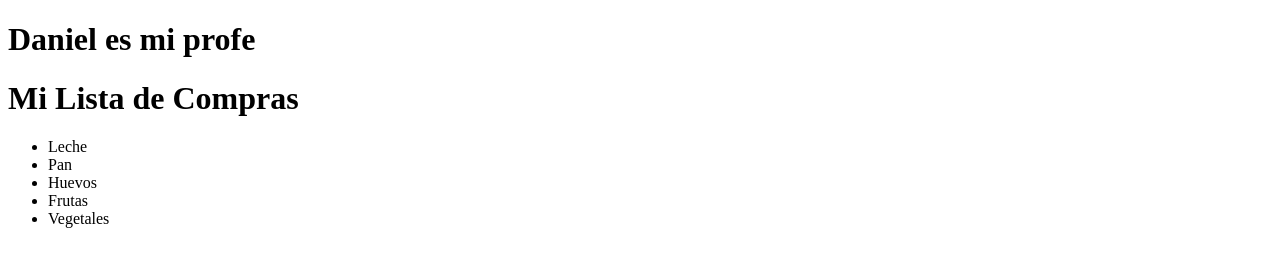
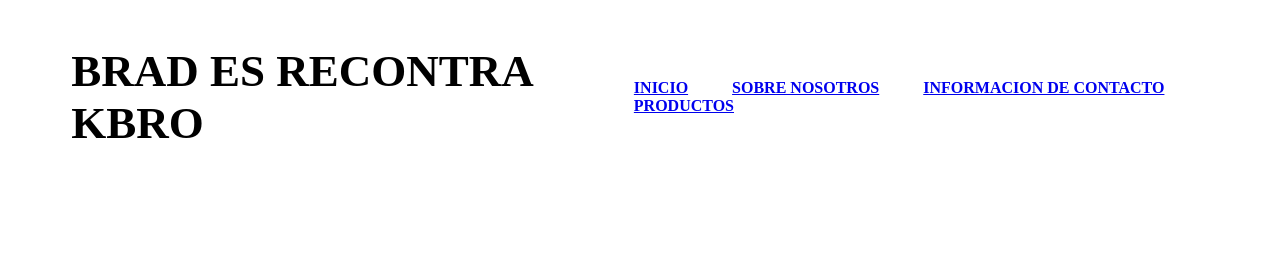
Before and after one commit to mebradjobs/repositorio1, a plain HTML site: page index.html in a window 1280 px wide. Drawn offline with Linux system fonts and the light colour scheme.

Commit message:
ejercicio1

```diff
--- a/index.html
+++ b/index.html
@@ -9,17 +9,17 @@
 </head>
 
 <body>
-    <h1>Daniel es mi profe</h1>
-
-    <h1>Mi Lista de Compras</h1>
-    <ul>
-        <li>Leche</li>
-        <li>Pan</li>
-        <li>Huevos</li>
-        <li>Frutas</li>
-        <li>Vegetales</li>
-    </ul>
-    <script src="js.js"></script>
+    <header>
+        <nav>
+            <H1>BRAD ES RECONTRA KBRO</H1>
+            <ul>
+                <li><a href="#">INICIO</a></li>
+                <li><a href="#">SOBRE NOSOTROS</a></li>
+                <li><a href="#">INFORMACION DE CONTACTO</a></li>
+                <li><a href="#">PRODUCTOS</a></li>
+            </ul>
+        </nav>
+    </header>
 </body>
 
 </html>
--- a/styles.css
+++ b/styles.css
@@ -0,0 +1,22 @@
+nav{
+    display: flex;
+    align-items: center;
+    justify-content: space-between;
+    padding-bottom: 20px;
+    padding-left: 5%;
+    padding-right: 5%;
+    font-weight: bold;
+}
+
+h1{
+    font-size: 45px;
+}
+
+ul li{
+    display: inline-block;
+    padding: 0px 20px;
+}
+
+a:hover{
+    color: chartreuse;
+}
```
